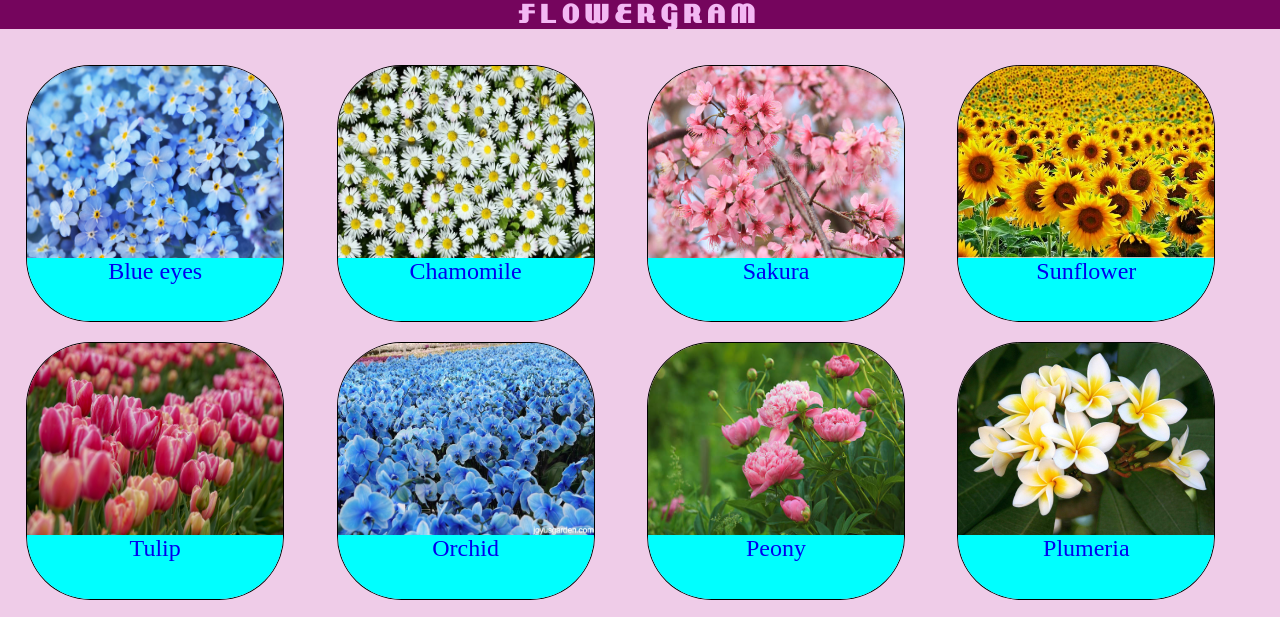
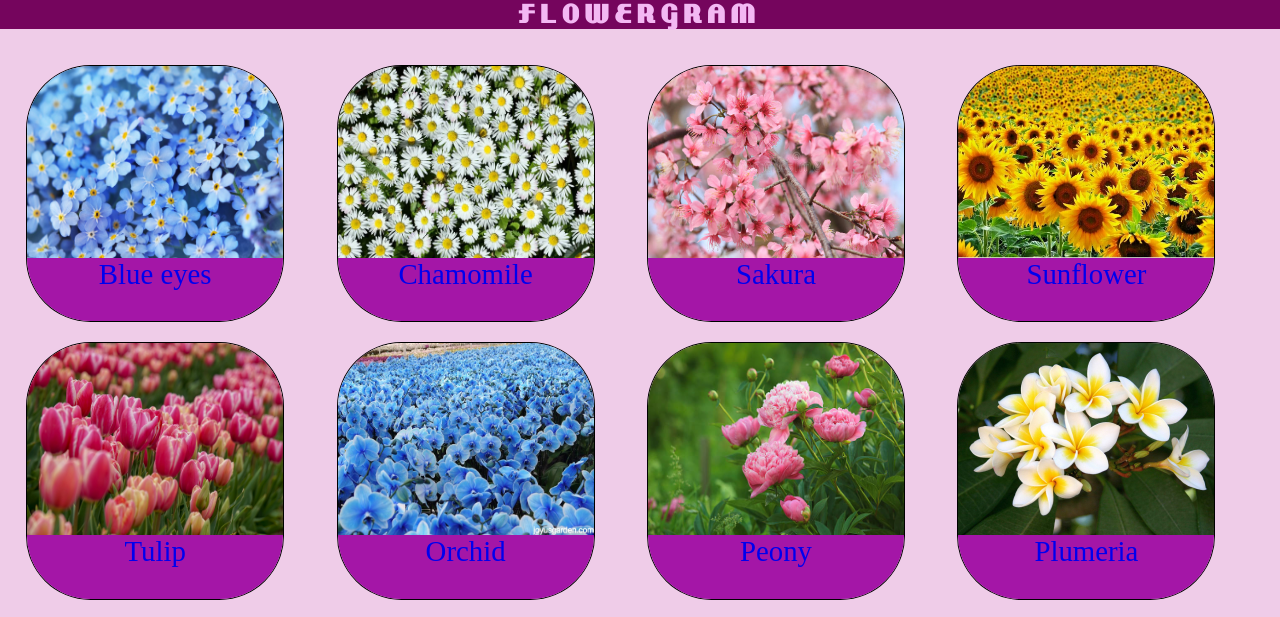
Before and after one commit to Java49MarinaSolomin/html-css-js-introduction, a plain HTML site: page index.html in a window 1280 px wide. Shown: the top 617 px of the page. Drawn offline with Linux system fonts and the light colour scheme.

Commit message:
fixing styles of titles

```diff
--- a/styles/flower-style.css
+++ b/styles/flower-style.css
@@ -128,7 +128,6 @@ display: none;
 }
 .hidden .thumbnail-title {
     font-size: 1.3em;
-
 }
 .thumbnail-anchor{
    text-decoration: none;
@@ -182,7 +181,7 @@ display: none;
     }
     .hidden .thumbnail-title {
         font-size: 1.5em;
-        background-color: rgb(255, 0, 0);
+
     }
 
     @media (min-width: 900px) {
@@ -206,8 +205,8 @@ display: none;
             height: 35vw;
         }
         .hidden .thumbnail-title {
-            font-size: 1.5em;
-            background-color: aqua;
+            font-size: 1.8em;
+
         }
     }
 
```
